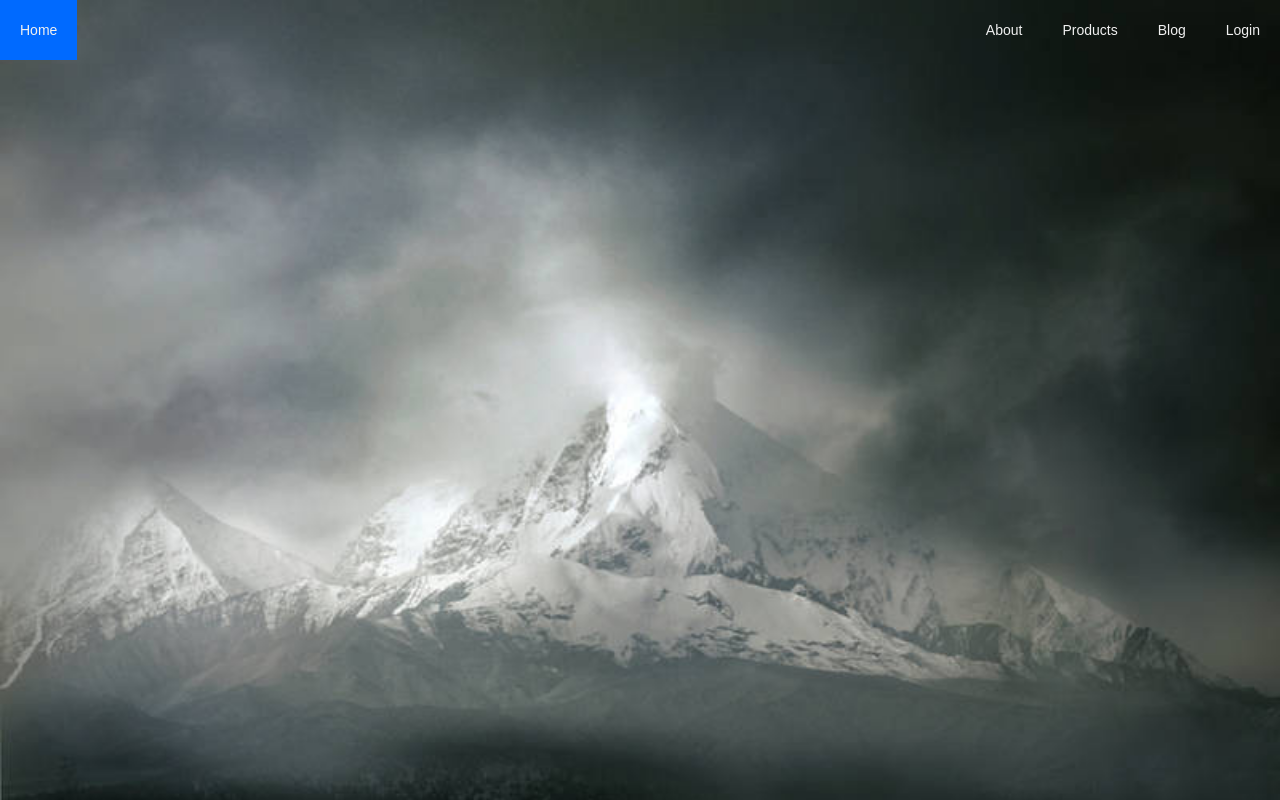
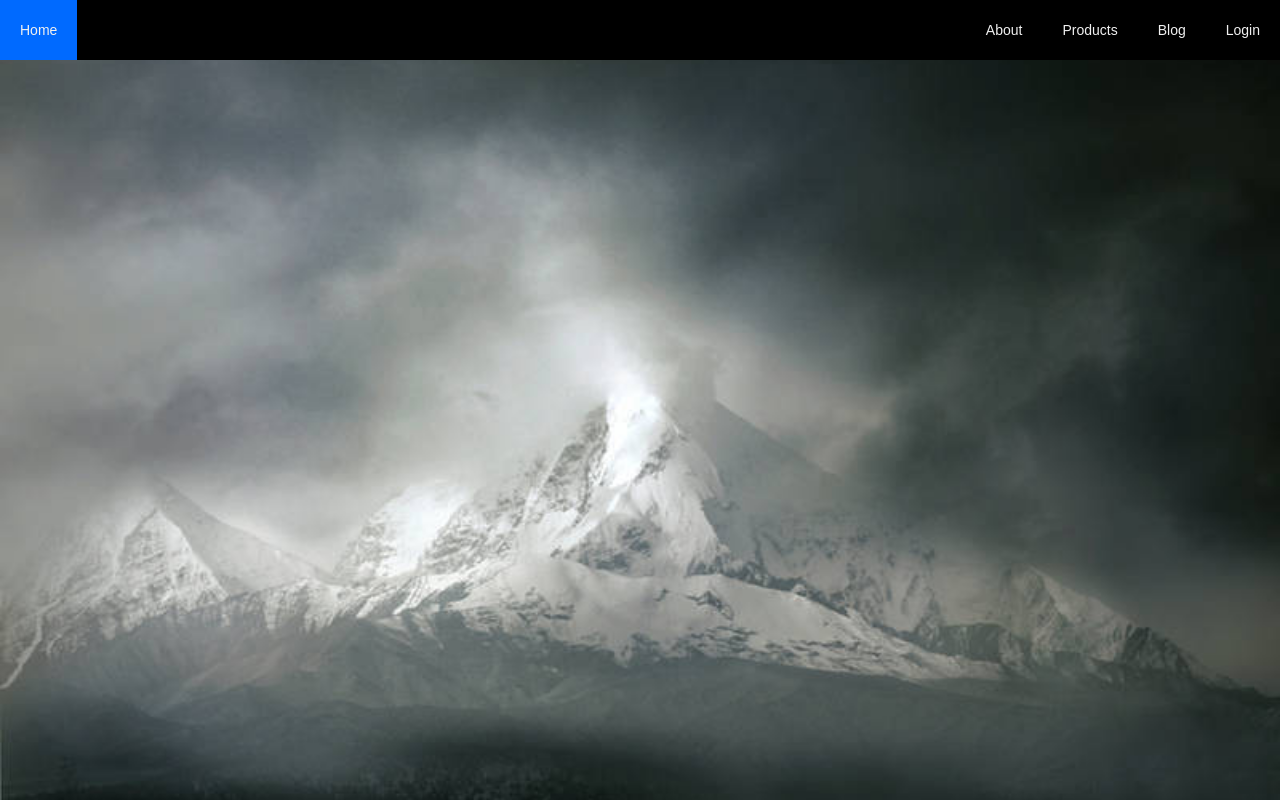
Before and after one commit to zteb1419/resp-navbar, a plain HTML site: page index.html in a window 1280 px wide. Drawn offline with Linux system fonts and the light colour scheme.

Commit message:
colkor change bg

```diff
--- a/style.css
+++ b/style.css
@@ -1,5 +1,5 @@
 :root {
-    --color-1: rgba(0x25, 0x2F, 0x2E, .9);
+    --color-1: #000;
     --text-color: #f0f0f0;
     --accent-color: #006aff;
 }
```
